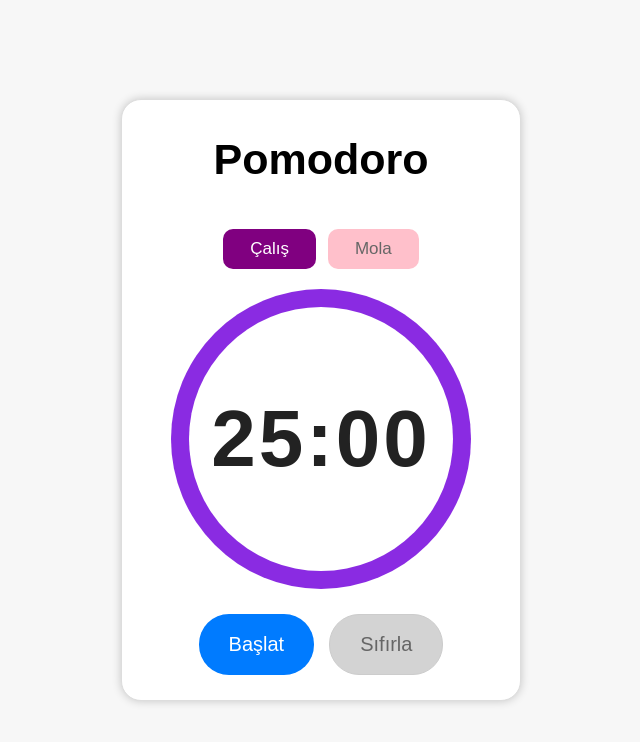
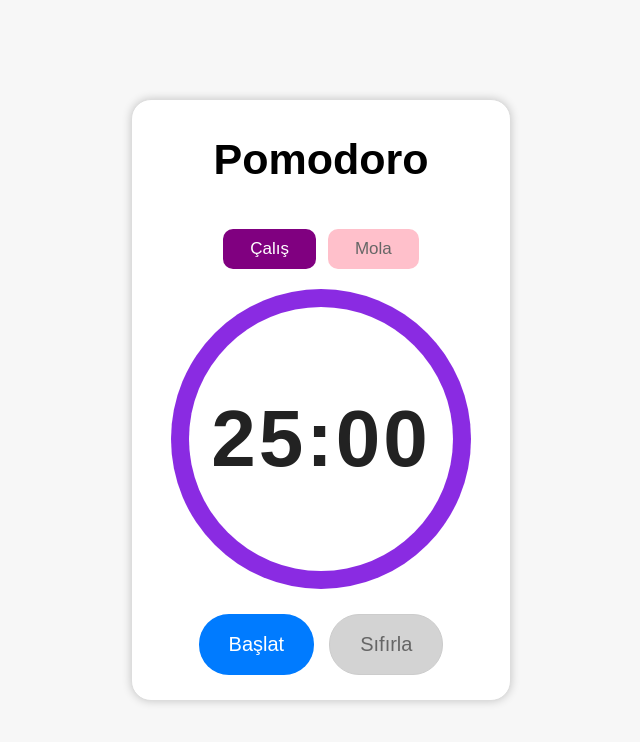
Before and after one commit to Ahmet4294/test, a plain HTML site: page index.html in a window 1280 px wide. Shown: the whole page, without its empty margins (319-959 px from the left). Drawn offline with Linux system fonts and the light colour scheme.

Commit message:
Refactor CSS for container width and maintain styles

```diff
--- a/style.css
+++ b/style.css
@@ -9,7 +9,7 @@ button {
   cursor: pointer;
   background-color: transparent;
   transition: all .3s ease;
-  -webkit-ta-highlight-color: transparent;
+  -webkit-tap-highlight-color: transparent;
   touch-action: manipulation;
 }
 button:active {
@@ -35,7 +35,7 @@ body {
   display: grid;
   justify-items: center;
   gap: 10px;
-  min-width: 400px;
+  min-width: 380px;
   padding: 25px;
   border: 1px solid #ddd;
   border-radius: 20px;
```
